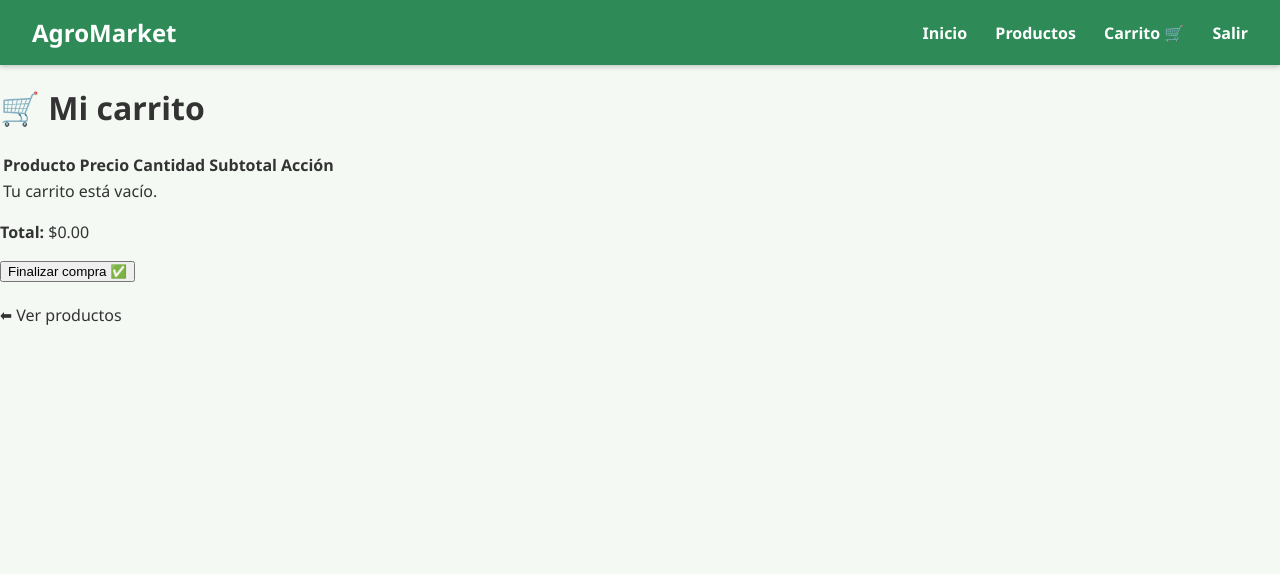
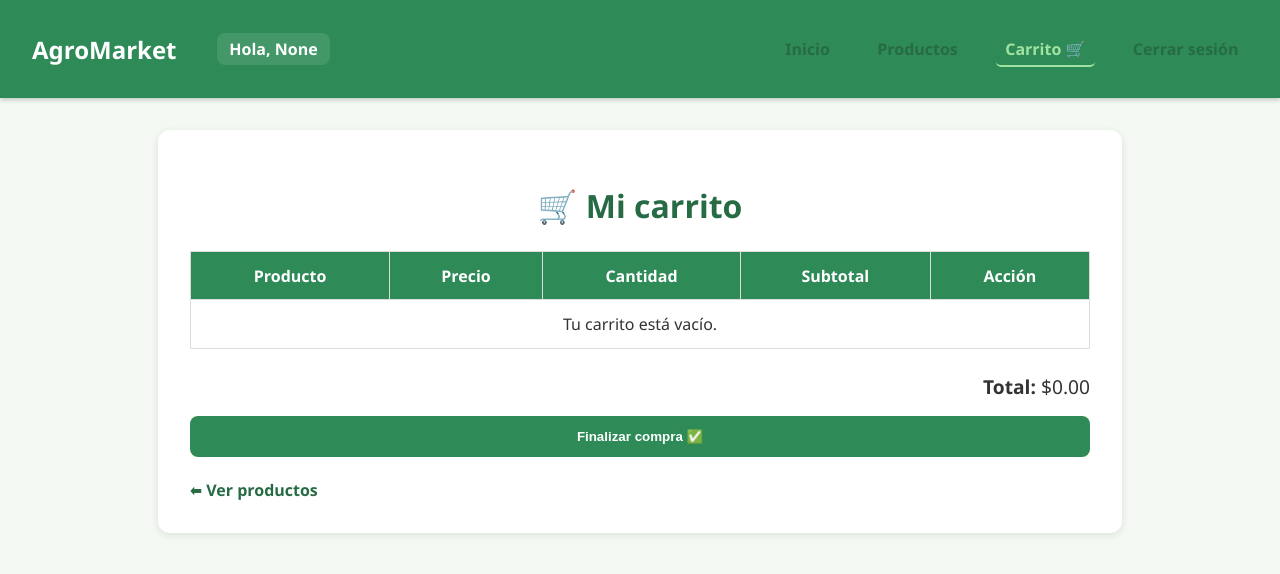
Before and after one commit to Noemiss13/Integradora-AgroMarket, a Flask app: page /comprador/carrito in a window 1280 px wide. Shown: the top 574 px of the page. Run offline with Flask 3, Linux system fonts and the light colour scheme.

Commit message:
se hizo correciones de estilos

```diff
--- a/rutas_comprador.py
+++ b/rutas_comprador.py
@@ -4,7 +4,7 @@ from db import get_db_connection
 # Blueprint del comprador
 comprador = Blueprint('comprador', __name__, template_folder="templates")
 
-# ===== Función para obtener noticias desde la base de datos =====
+# ===== Función para obtener noticias =====
 def obtener_noticias():
     conn = get_db_connection()
     cursor = conn.cursor(dictionary=True)
@@ -18,20 +18,17 @@ def obtener_noticias():
     conn.close()
     return noticias
 
-
-
-# ===== Panel del comprador con categorías (sin tabla separada) =====
+# ===== Panel del comprador =====
 @comprador.route("/panel")
 def panel_comprador():
     if session.get("rol") != "comprador":
         return redirect(url_for("auth.login"))
 
     noticias = obtener_noticias()
-
     conn = get_db_connection()
     cursor = conn.cursor(dictionary=True)
 
-    # Obtener categorías distintas con una imagen representativa
+    # Categorías
     cursor.execute("""
         SELECT categoria AS nombre, MIN(imagen) AS imagen
         FROM productos
@@ -47,7 +44,6 @@ def panel_comprador():
         LIMIT 6
     """)
     productos_destacados = cursor.fetchall()
-
     conn.close()
 
     return render_template(
@@ -55,9 +51,9 @@ def panel_comprador():
         nombre=session.get("nombre"),
         noticias=noticias,
         categorias=categorias,
-        productos_destacados=productos_destacados
+        productos_destacados=productos_destacados,
+        page='inicio'  # pestaña activa
     )
-
 
 # ===== Ver productos por categoría =====
 @comprador.route("/categoria/<categoria>")
@@ -77,8 +73,13 @@ def ver_categoria(categoria):
     productos = cursor.fetchall()
     conn.close()
 
-    return render_template("productos_categoria.html", productos=productos, categoria=categoria, nombre=session.get("nombre"))
-
+    return render_template(
+        "productos_categoria.html",
+        productos=productos,
+        categoria=categoria,
+        nombre=session.get("nombre"),
+        page='productos'  # pestaña activa
+    )
 
 # ===== Catálogo de productos =====
 @comprador.route("/productos")
@@ -97,12 +98,17 @@ def ver_productos():
     productos = cursor.fetchall()
     conn.close()
 
-    return render_template("productos_comprador.html", productos=productos, nombre=session.get("nombre"))
+    return render_template(
+        "productos_comprador.html",
+        productos=productos,
+        nombre=session.get("nombre"),
+        page='productos'  # pestaña activa
+    )
 
 # ===== Sobre nosotros =====
 @comprador.route("/sobre_nosotros")
 def sobre_nosotros_comprador():
-    return render_template("sobre_nosotros.html")
+    return render_template("sobre_nosotros.html", page='sobre')
 
 # ===== Agregar producto al carrito =====
 @comprador.route('/agregar_carrito/<int:producto_id>', methods=['POST'])
@@ -136,7 +142,13 @@ def agregar_carrito(producto_id):
 def ver_carrito():
     carrito = session.get("carrito", [])
     total = sum(item["precio"] * item["cantidad"] for item in carrito)
-    return render_template("carrito.html", carrito=carrito, total=total)
+    return render_template(
+        "carrito.html",
+        carrito=carrito,
+        total=total,
+        nombre=session.get("nombre"),
+        page='carrito'  # pestaña activa
+    )
 
 # ===== Finalizar compra =====
 @comprador.route('/finalizar')
--- a/rutas_vendedor.py
+++ b/rutas_vendedor.py
@@ -18,7 +18,7 @@ def allowed_file(filename):
 def panel_vendedor():
     if session.get("rol") != "vendedor":
         return redirect(url_for("auth.login"))
-    return render_template("panel_vendedor.html", nombre=session.get("nombre"))
+    return render_template("panel_vendedor.html", nombre=session.get("nombre"), page='inicio')
 
 # ===== Agregar Producto =====
 @vendedor_bp.route("/vendedor/agregar", methods=["GET", "POST"])
@@ -32,7 +32,6 @@ def agregar_producto():
         categoria = request.form.get("categoria")
         unidad = request.form.get("unidad")
 
-        # Guardar stock
         try:
             stock = int(request.form.get("stock"))
             if stock < 0:
@@ -41,14 +40,12 @@ def agregar_producto():
             flash("Stock inválido", "danger")
             return redirect(request.url)
 
-        # Guardar precio
         try:
             precio = float(request.form.get("precio"))
         except (ValueError, TypeError):
             flash("Precio inválido", "danger")
             return redirect(request.url)
 
-        # Guardar imagen
         file = request.files.get("imagen")
         if not file or file.filename == '':
             flash("No se seleccionó ningún archivo.", "danger")
@@ -61,7 +58,6 @@ def agregar_producto():
         filename = secure_filename(file.filename)
         file.save(os.path.join(UPLOAD_FOLDER, filename))
 
-        # Guardar en la base de datos
         try:
             conn = get_db_connection()
             cursor = conn.cursor()
@@ -78,7 +74,7 @@ def agregar_producto():
 
         return redirect(url_for("vendedor.agregar_producto"))
 
-    return render_template("agregar_producto.html", nombre=session.get("nombre"))
+    return render_template("agregar_producto.html", nombre=session.get("nombre"), page='agregar')
 
 # ===== Ver Productos =====
 @vendedor_bp.route("/vendedor/productos")
@@ -95,7 +91,7 @@ def productos():
     """, (session["usuario_id"],))
     productos = cursor.fetchall()
     conn.close()
-    return render_template("productos.html", productos=productos, nombre=session.get("nombre"))
+    return render_template("productos.html", productos=productos, nombre=session.get("nombre"), page='productos')
 
 # ===== Ventas =====
 @vendedor_bp.route("/vendedor/ventas")
@@ -115,4 +111,4 @@ def ventas():
     ventas = cursor.fetchall()
     conn.close()
 
-    return render_template("ventas.html", ventas=ventas, nombre=session.get("nombre"))
+    return render_template("ventas.html", ventas=ventas, nombre=session.get("nombre"), page='ventas')
--- a/static/css/estilos_comprador.css
+++ b/static/css/estilos_comprador.css
@@ -24,37 +24,50 @@ a {
 
 /* ===== Menú superior ===== */
 nav {
-    background-color: var(--green);
-    color: white;
-    padding: 1rem 2rem;
     display: flex;
     justify-content: space-between;
     align-items: center;
+    padding: 0.8rem 2rem;
+    background-color: var(--green);
+    color: white;
+    box-shadow: 0 2px 5px rgba(0,0,0,0.2);
     position: sticky;
     top: 0;
     z-index: 1000;
-    box-shadow: 0 2px 5px rgba(0,0,0,0.2);
 }
 
-nav .logo h2 {
-    margin: 0;
+.nav-left {
+    display: flex;
+    align-items: center;
+    gap: 1.5rem; /* separación entre logo y saludo */
 }
 
-nav .menu a {
+.saludo-usuario {
+    font-weight: 600;
+    font-size: 1rem;
+    padding: 0.3rem 0.8rem;
+    background-color: rgba(255,255,255,0.1);
+    border-radius: 8px;
+}
+
+.menu a {
     margin-left: 1.5rem;
     font-weight: bold;
-    transition: color 0.3s;
+    transition: all 0.3s;
+    padding: 0.3rem 0.6rem;
+    border-radius: 5px;
 }
 
-nav .menu a:hover {
+.menu a:hover {
+    background-color: rgba(255,255,255,0.2);
+    color: #fff;
+}
+
+.menu a.activo {
+    border-bottom: 2px solid #a1e2a1;
     color: #a1e2a1;
 }
 
-.menu a.activo {
-    color: #a1e2a1;
-    border-bottom: 2px solid #a1e2a1;
-    padding-bottom: 2px;
-}
 
 /* ===== Saludo ===== */
 .saludo {
@@ -329,7 +342,7 @@ nav .menu a:hover {
 
 /* Estilo de cada tarjeta */
 .producto-card {
-    background: #fff;
+    background: #d6eddb;
     border-radius: 10px;
     box-shadow: 0 4px 8px rgba(0,0,0,0.1);
     padding: 1rem;
@@ -371,3 +384,97 @@ nav .menu a:hover {
     color: #e67e22;
     margin-top: 0.5rem;
 }
+nav {
+    display: flex;
+    align-items: center;
+    justify-content: space-between;
+}
+
+.saludo-usuario {
+    font-weight: 600;
+    font-size: 1rem;
+    margin-left: 1rem;
+    color: white; /* si tu nav es oscuro */
+}
+
+.carrito-container {
+    max-width: 900px;
+    margin: 2rem auto;
+    padding: 2rem;
+    background: var(--card);
+    box-shadow: var(--shadow);
+    border-radius: 12px;
+}
+
+.carrito-container h1 {
+    text-align: center;
+    color: var(--green-900);
+    margin-bottom: 1.5rem;
+}
+
+#tablaCarrito {
+    width: 100%;
+    border-collapse: collapse;
+    margin-bottom: 1.5rem;
+}
+
+#tablaCarrito th, #tablaCarrito td {
+    border: 1px solid #ddd;
+    padding: 0.8rem;
+    text-align: center;
+}
+
+#tablaCarrito th {
+    background-color: var(--green);
+    color: white;
+}
+
+#tablaCarrito tr:nth-child(even) {
+    background-color: #f9f9f9;
+}
+
+#tablaCarrito button.eliminar {
+    background-color: #e74c3c;
+    color: white;
+    border: none;
+    padding: 0.4rem 0.7rem;
+    border-radius: 5px;
+    cursor: pointer;
+    transition: 0.3s;
+}
+
+#tablaCarrito button.eliminar:hover {
+    background-color: #c0392b;
+}
+
+.total {
+    font-size: 1.2rem;
+    text-align: right;
+    margin-bottom: 1rem;
+}
+
+#btnFinalizar {
+    width: 100%;
+    padding: 0.8rem;
+    background-color: var(--green);
+    color: white;
+    font-weight: bold;
+    border: none;
+    border-radius: 8px;
+    cursor: pointer;
+    transition: 0.3s;
+}
+
+#btnFinalizar:hover {
+    background-color: var(--green-900);
+}
+
+a {
+    color: var(--green-900);
+    font-weight: bold;
+    text-decoration: none;
+}
+
+a:hover {
+    text-decoration: underline;
+}
--- a/templates/carrito.html
+++ b/templates/carrito.html
@@ -7,23 +7,23 @@
     <link rel="stylesheet" href="{{ url_for('static', filename='css/estilos_comprador.css') }}">
 </head>
 <body>
-    <!-- ===== Menú superior comprador ===== -->
+   <!-- Menú superior -->
    <nav>
-        <div class="logo">
-            <h2>AgroMarket</h2>
+       <div class="nav-left">
+           <div class="logo"><h2>AgroMarket</h2></div>
+           <div class="saludo-usuario">Hola, <strong>{{ nombre }}</strong></div>
        </div>
        <div class="menu">
            <a href="{{ url_for('comprador.panel_comprador') }}">Inicio</a>
            <a href="{{ url_for('comprador.ver_productos') }}">Productos</a>
-            <a href="{{ url_for('comprador.ver_carrito') }}">Carrito 🛒</a>
-            <a href="{{ url_for('auth.logout') }}">Salir</a>
+           <a href="{{ url_for('comprador.ver_carrito') }}" class="activo">Carrito 🛒</a>
+           <a href="{{ url_for('auth.logout') }}">Cerrar sesión</a>
        </div>
    </nav>
 
-    <!-- ===== Contenedor del carrito ===== -->
+   <!-- Contenedor del carrito -->
    <div class="carrito-container">
        <h1>🛒 Mi carrito</h1>
-
        <table id="tablaCarrito">
            <thead>
                <tr>
@@ -35,18 +35,17 @@
                </tr>
            </thead>
            <tbody id="listaCarrito">
-                <!-- Productos se agregan dinámicamente con JS -->
+               <tr><td colspan="5">Cargando carrito...</td></tr>
            </tbody>
        </table>
 
-        <p class="total"><strong>Total:</strong> $<span id="totalCarrito">0</span></p>
-
+       <p class="total"><strong>Total:</strong> $<span id="totalCarrito">0.00</span></p>
        <button id="btnFinalizar">Finalizar compra ✅</button>
        <br><br>
        <a href="{{ url_for('comprador.ver_productos') }}">⬅ Ver productos</a>
    </div>
 
-    <!-- ===== Script carrito ===== -->
+   <!-- Script carrito -->
    <script>
        document.addEventListener("DOMContentLoaded", () => {
            const listaCarrito = document.getElementById("listaCarrito");
@@ -79,7 +78,6 @@
 
                totalCarrito.textContent = total.toFixed(2);
 
-                // Botones eliminar
                document.querySelectorAll(".eliminar").forEach(boton => {
                    boton.onclick = () => {
                        const id = boton.dataset.id;
--- a/templates/productos.html
+++ b/templates/productos.html
@@ -14,6 +14,7 @@
             <li><a href="{{ url_for('vendedor.panel_vendedor') }}">Home</a></li>
             <li><a href="{{ url_for('vendedor.agregar_producto') }}">Agregar Productos</a></li>
             <li><a href="{{ url_for('vendedor.productos') }}" class="active">Mis Productos</a></li>
+             <li><a href="{{ url_for('vendedor.ventas') }}">Ventas</a></li>
             <li class="user-name">Hola, {{ nombre }}</li>
             <li class="logout"><a href="{{ url_for('auth.logout') }}">Cerrar Sesión</a></li>
         </ul>
--- a/templates/ventas.html
+++ b/templates/ventas.html
@@ -16,6 +16,7 @@
             <li><a href="{{ url_for('vendedor.agregar_producto') }}">Agregar Productos</a></li>
             <li><a href="{{ url_for('vendedor.productos') }}">Ver Productos</a></li>
             <li><a href="{{ url_for('vendedor.ventas') }}" class="active">Ventas</a></li>
+            <li class="user-name">Hola, {{ nombre }}</li>
             <li class="logout"><a href="{{ url_for('auth.logout') }}">Cerrar Sesión</a></li>
 
         </ul>
```
Also changed, not shown: static/css/estilos_vendedor.css (+161 -21 lines), templates/agregar_producto.html (+5 -4 lines), templates/panel_comprador.html (+12 -11 lines), templates/panel_vendedor.html (+7 -5 lines), templates/productos_comprador.html (+7 -10 lines), static/uploads/2984b1884857e72d5cd6cc0842167756.jpg (added). Lines whose indentation alone changed are shown as unchanged.
